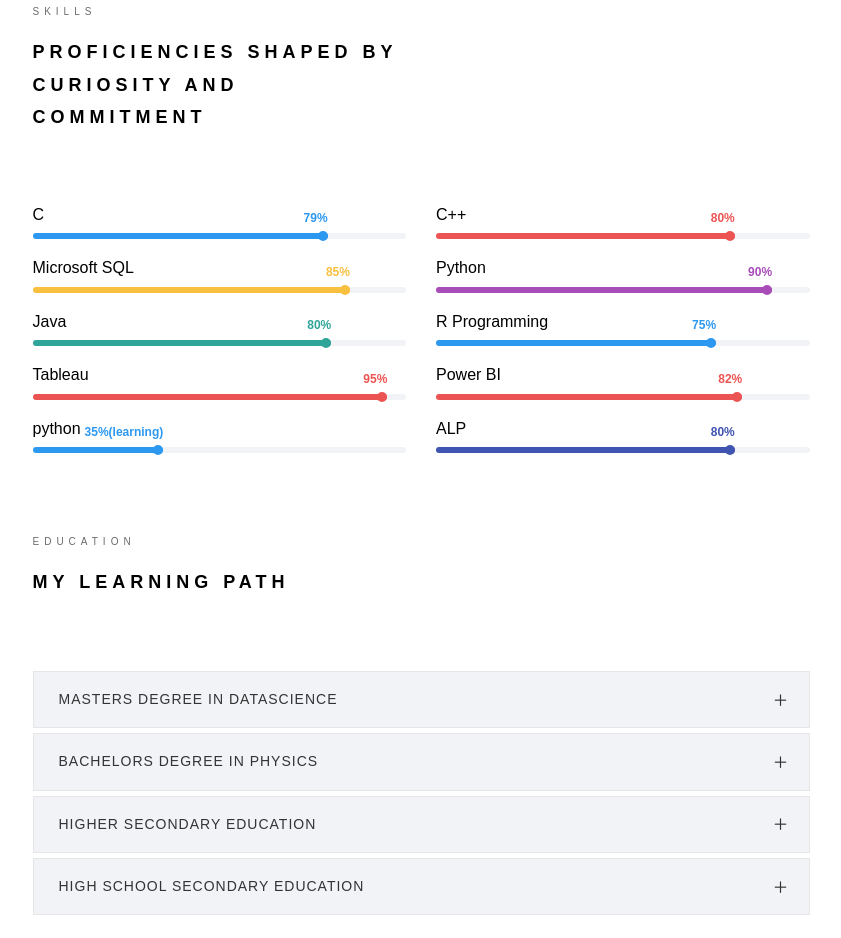
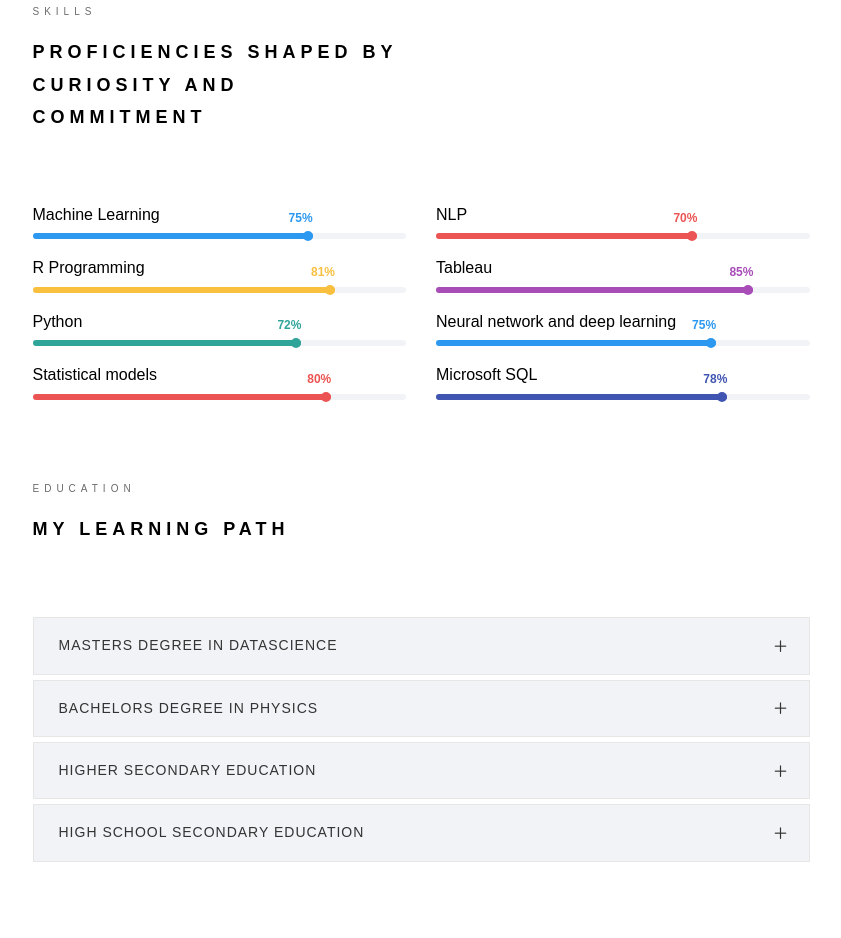
Before and after one commit to delnamjoseph/PersonalProfile, a plain HTML site: page index.html in a window 1280 px wide. Shown: the part 1448-2386 px from the top of the page, without its empty margins (369-1210 px from the left). Drawn offline with Linux system fonts and the light colour scheme; a web font is replaced by a local one.

Commit message:
Add files via upload

```diff
--- a/index.html
+++ b/index.html
@@ -250,11 +250,11 @@
 							<!-- Edit content based on your Skills and percentages -->
 							<div class="col-md-6 animate-box" data-animate-effect="fadeInLeft">
 								<div class="progress-wrap">
-									<h3>C</h3>
+									<h3>Machine Learning</h3>
 									<div class="progress">
-										<div class="progress-bar color-1" role="progressbar" aria-valuenow="79"
-											aria-valuemin="0" aria-valuemax="100" style="width:79%">
-											<span>79%</span>
+										<div class="progress-bar color-1" role="progressbar" aria-valuenow="75%"
+											aria-valuemin="0" aria-valuemax="100" style="width:75%">
+											<span>75%</span>
 										</div>
 									</div>
 								</div>
@@ -262,47 +262,11 @@
 
 							<div class="col-md-6 animate-box" data-animate-effect="fadeInRight">
 								<div class="progress-wrap">
-									<h3>C++</h3>
+									<h3>NLP</h3>
 									<div class="progress">
-										<div class="progress-bar color-2" role="progressbar" aria-valuenow="80%"
-											aria-valuemin="0" aria-valuemax="100" style="width:80%">
-											<span>80%</span>
-										</div>
-									</div>
-								</div>
-							</div>
-
-							<div class="col-md-6 animate-box" data-animate-effect="fadeInLeft">
-								<div class="progress-wrap">
-									<h3>Microsoft SQL</h3>
-									<div class="progress">
-										<div class="progress-bar color-3" role="progressbar" aria-valuenow="85"
-											aria-valuemin="0" aria-valuemax="100" style="width:85%">
-											<span>85%</span>
-										</div>
-									</div>
-								</div>
-							</div>
-
-							<div class="col-md-6 animate-box" data-animate-effect="fadeInRight">
-								<div class="progress-wrap">
-									<h3>Python</h3>
-									<div class="progress">
-										<div class="progress-bar color-4" role="progressbar" aria-valuenow="90"
-											aria-valuemin="0" aria-valuemax="100" style="width:90%">
-											<span>90%</span>
-										</div>
-									</div>
-								</div>
-							</div>
-
-							<div class="col-md-6 animate-box" data-animate-effect="fadeInLeft">
-								<div class="progress-wrap">
-									<h3>Java</h3>
-									<div class="progress">
-										<div class="progress-bar color-5" role="progressbar" aria-valuenow="80"
-											aria-valuemin="0" aria-valuemax="100" style="width:80%">
-											<span>80%</span>
+										<div class="progress-bar color-2" role="progressbar" aria-valuenow="70%"
+											aria-valuemin="0" aria-valuemax="100" style="width:70%">
+											<span>70%</span>
 										</div>
 									</div>
 								</div>
@@ -311,6 +275,42 @@
 							<div class="col-md-6 animate-box" data-animate-effect="fadeInLeft">
 								<div class="progress-wrap">
 									<h3>R Programming</h3>
+									<div class="progress">
+										<div class="progress-bar color-3" role="progressbar" aria-valuenow="81%"
+											aria-valuemin="0" aria-valuemax="100" style="width:81%">
+											<span>81%</span>
+										</div>
+									</div>
+								</div>
+							</div>
+
+							<div class="col-md-6 animate-box" data-animate-effect="fadeInRight">
+								<div class="progress-wrap">
+									<h3>Tableau</h3>
+									<div class="progress">
+										<div class="progress-bar color-4" role="progressbar" aria-valuenow="85"
+											aria-valuemin="0" aria-valuemax="100" style="width:85%">
+											<span>85%</span>
+										</div>
+									</div>
+								</div>
+							</div>
+
+							<div class="col-md-6 animate-box" data-animate-effect="fadeInLeft">
+								<div class="progress-wrap">
+									<h3>Python</h3>
+									<div class="progress">
+										<div class="progress-bar color-5" role="progressbar" aria-valuenow="72"
+											aria-valuemin="0" aria-valuemax="100" style="width:72%">
+											<span>72%</span>
+										</div>
+									</div>
+								</div>
+							</div>
+
+							<div class="col-md-6 animate-box" data-animate-effect="fadeInLeft">
+								<div class="progress-wrap">
+									<h3>Neural network and deep learning</h3>
 									<div class="progress">
 										<div class="progress-bar color-1" role="progressbar" aria-valuenow="75"
 											aria-valuemin="0" aria-valuemax="100" style="width:75%">
@@ -322,47 +322,25 @@
 
 							<div class="col-md-6 animate-box" data-animate-effect="fadeInLeft">
 								<div class="progress-wrap">
-									<h3>Tableau</h3>
+									<h3>Statistical models</h3>
 									<div class="progress">
-										<div class="progress-bar color-2" role="progressbar" aria-valuenow="95"
-											aria-valuemin="0" aria-valuemax="100" style="width:95%">
-											<span>95%</span>
+										<div class="progress-bar color-2" role="progressbar" aria-valuenow="80"
+											aria-valuemin="0" aria-valuemax="100" style="width:80%">
+											<span>80%</span>
 										</div>
 									</div>
 								</div>
 							</div>
 
-							<div class="col-md-6 animate-box" data-animate-effect="fadeInLeft">
-								<div class="progress-wrap">
-									<h3>Power BI</h3>
-									<div class="progress">
-										<div class="progress-bar color-2" role="progressbar" aria-valuenow="82"
-											aria-valuemin="0" aria-valuemax="100" style="width:82%">
-											<span>82%</span>
-										</div>
-									</div>
-								</div>
-							</div>
 
-							<div class="col-md-6 animate-box" data-animate-effect="fadeInLeft">
-								<div class="progress-wrap">
-									<h3>python</h3>
-									<div class="progress">
-										<div class="progress-bar color-1" role="progressbar" aria-valuenow="35"
-											aria-valuemin="0" aria-valuemax="100" style="width:35%">
-											<span>35%(learning)</span>
-										</div>
-									</div>
-								</div>
-							</div>
 
 							<div class="col-md-6 animate-box" data-animate-effect="fadeInRight">
 								<div class="progress-wrap">
-									<h3>ALP</h3>
+									<h3>Microsoft SQL</h3>
 									<div class="progress">
-										<div class="progress-bar color-6" role="progressbar" aria-valuenow="80"
-											aria-valuemin="0" aria-valuemax="100" style="width:80%">
-											<span>80%</span>
+										<div class="progress-bar color-6" role="progressbar" aria-valuenow="78"
+											aria-valuemin="0" aria-valuemax="100" style="width:78%">
+											<span>78%</span>
 										</div>
 									</div>
 								</div>
@@ -582,17 +560,16 @@
 											</div>
 											<!-- Edit content based on your Internships -->
 											<div class="timeline-label" , style="background: #e5edf4;">
-												<h2><a href="#">Brainy Beam Technologies Pvt Ltd</a> <span> </span></h2>
-												<p id="project-tool">[May, 2024 - July, 2024]</p>
-												<p>In this internship I learned Machine Learning models like Linear
-													Regression, KMeans Clustering and Logistic Regression and worked on
-													an E-commerce prediction project.</p>
-												<p id="project-tool">Python | Machine Learning | Pipeline</p>
+												<h2><a href="#">Prodigy Infotech</a> <span> </span></h2>
+												<p id="project-tool">[February, 2024 - March, 2024]</p>
+												<p>In this internship I learned about data preprocessing and various steps of handling data also created a regression model and worked on different classification tasks  and checked the accuracy of the different models
+													implemented in the data. </p>
+												<p id="project-tool">Python | Machine Learning </p>
 											</div>
 										</div>
 									</article>
 
-									<!-- Edit content based on your Internships or remove article tag -->
+									<!--
 									<article class="timeline-entry animate-box" data-animate-effect="fadeInRight">
 										<div class="timeline-entry-inner">
 											<div class="timeline-icon color-2">
@@ -608,7 +585,7 @@
 											</div>
 										</div>
 									</article>
-
+                                    -->
 									<article class="timeline-entry begin animate-box"
 										data-animate-effect="fadeInBottom">
 										<div class="timeline-entry-inner">
@@ -643,10 +620,9 @@
 											</div>
 											<!-- Edit content based on your Certifications -->
 											<div class="timeline-label">
-												<h2><a href="#">Tableau, Power BI, SQL, MongoDB</a> <span> </span></h2>
-												<p id="project-tool">~ from Coursera [IIT Madras]</p>
-												<p>Certifed by learnbay online learning platform for using data
-													visualization tools and handling data with SQL and NoSQL skills.</p>
+												<h2><a href="#">Introduction to Natural Language Processing</a> <span> </span></h2>
+												<p id="project-tool">~ from Infosys Springboard</p>
+												<p>Learned core NLP techniques and applications for text processing and analysis.</p>
 											</div>
 										</div>
 									</article>
@@ -658,9 +634,10 @@
 												<i class="icon-pen2"></i>
 											</div>
 											<div class="timeline-label">
-												<h2><a href="#">Python Programming</a> <span></span></h2>
+												<h2><a href="#">Data structures and Algorithms</a> <span></span></h2>
 												<p id="project-tool">~ from Infosys Springboard</p>
-												<p>Have been certifed for python language at intermidiate level</p>
+												<p>Covered key concepts such as arrays, linked lists, trees, sorting, searching,
+													and algorithmic problem-solving techniques</p>
 											</div>
 										</div>
 									</article>
@@ -672,10 +649,9 @@
 												<i class="icon-pen2"></i>
 											</div>
 											<div class="timeline-label">
-												<h2><a href="#">Introduction to AI and NLP</a> <span></span></h2>
-												<p id="project-tool">~ from Google | Microsoft</p>
-												<p>Infosys Springboard has been best opensource platform to get my
-													fundamentals developed in field of Artificial Intelligence</p>
+												<h2><a href="#">Introduction to Machine Learning: Art of the Possible</a> <span></span></h2>
+												<p id="project-tool">~ from AWS</p>
+												<p>Foundational knowledge of machine learning concepts, i explored key machine learning techniques, algorithms and models</p>
 											</div>
 										</div>
 									</article>
```
